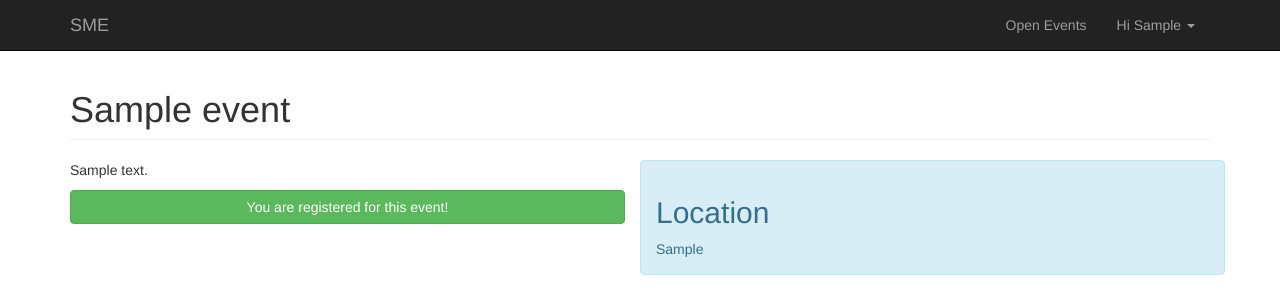
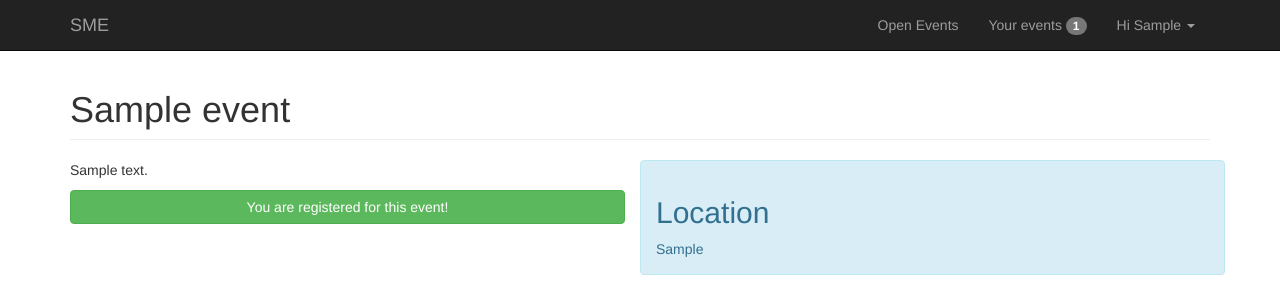
Before and after one commit to Requinard/OperationSquid, a Django app: template templates/events/event.html in a window 1280 px wide. Shown: the top 300 px of the page. Run offline with Django 3.2, Linux system fonts and the light colour scheme; a user stored in the database is signed in; tables that the repository leaves empty hold one stand-in row (values such as "Sample post"); the template is opened without the code that fills it: values that come from a table or form of the project are taken from there, most other values are stand-ins (such as "Sample title", 1, 10 or a date in 2020); parts of the project's set-up code (start-up, migrations or seed data) failed here and were passed over; some libraries are stand-ins or nearby versions.

Commit message:
Added your events tab in navbar

```diff
--- a/templates/base.html
+++ b/templates/base.html
@@ -28,8 +28,21 @@
 		</div>
 		<div class="collapse navbar-collapse navbar-right" id="navbar-collapsible">
 			<ul class="navbar-nav nav">
-				<li><a href="{% url 'events:index' %}">Open Events</a> </li>
+				<li><a href="{% url 'events:index' %}">Open Events</a></li>
+
 				{% if user.is_authenticated %}
+					<li class="dropdown">
+					<a href="#" class="dropdown-toggle" data-toggle="dropdown">Your events <span class="badge">{{ user_events_active|length }}</span></a>
+						<ul class="dropdown-menu">
+							{% if user_events_active %}
+								{% for event in user_events_active %}
+									<li><a href="#">{{ event.related_event }}</a></li>
+								{% endfor %}
+							{% else %}
+								<li><p class="navbar-text">There's nothing!</p></li>
+							{% endif %}
+						</ul>
+					</li>
 					<li class="dropdown">
 						<a href="#" class="dropdown-toggle" data-toggle="dropdown"
 						   role="button">Hi {{ user.first_name }} <span class="caret"></span> </a>
```
